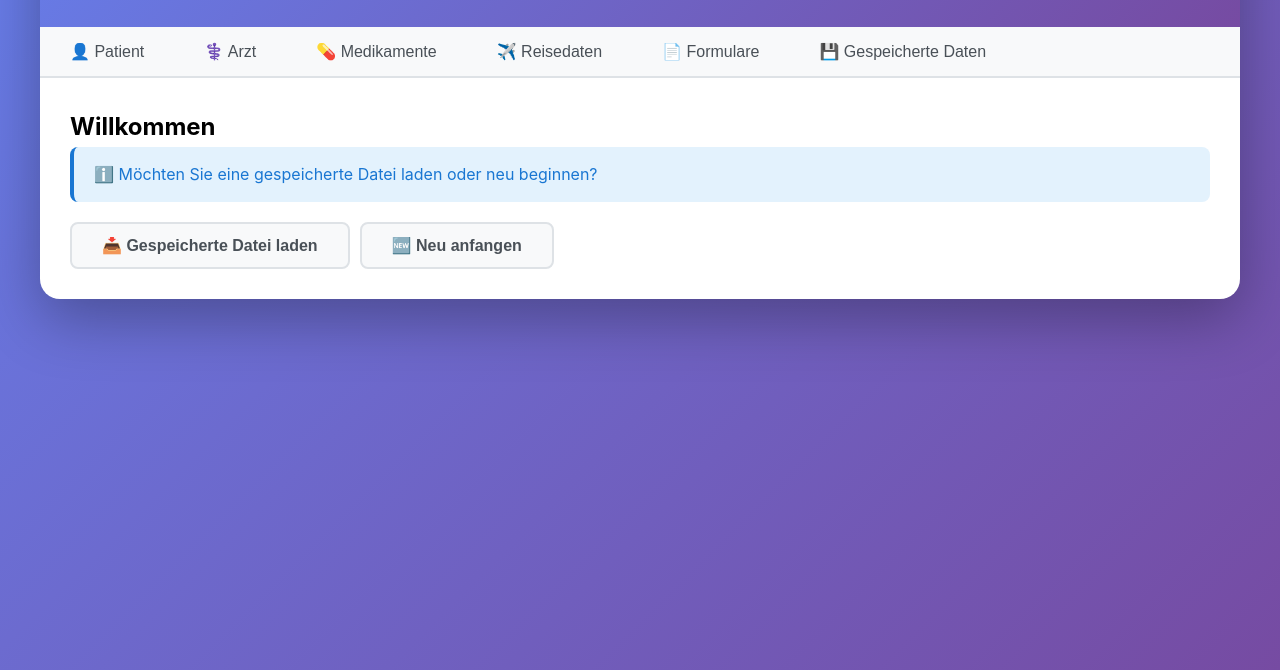
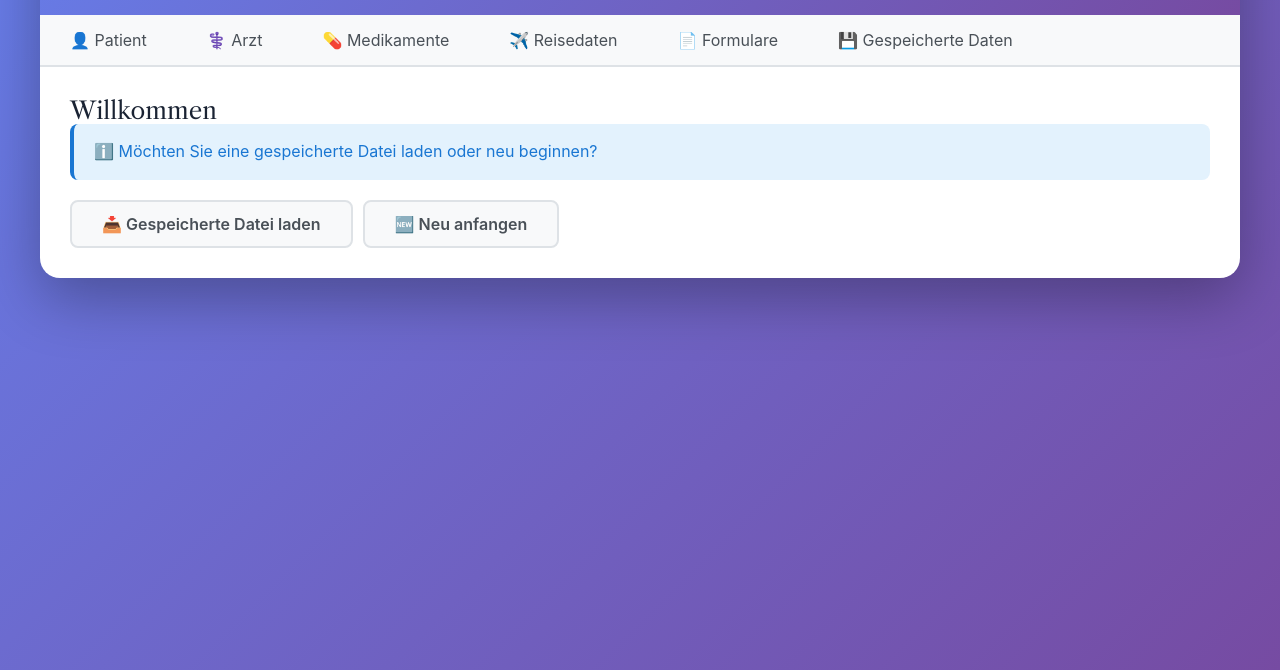
Before and after one commit to OliEder/btm-bescheinigung-app, a website built with webpack: page index.html in a window 1280 px wide. Shown: the part 130-800 px from the top of the page. Built offline with nearby package versions, Linux system fonts and the light colour scheme.

Commit message:
TP-C: base.css + components.css global aktiv (Optik kippt)

```diff
--- a/css/tokens/index.css
+++ b/css/tokens/index.css
@@ -1,10 +1,11 @@
-/* Nur die Variablen-Token-Dateien (reine Custom-Properties, optisch inert).
+/* Variablen-Token-Dateien (reine Custom-Properties) plus base.css.
    base.css setzt echte Element-Regeln (h1-h4 auf Libre Caslon, :focus-visible) und
-   wird deshalb erst in TP-C importiert, wenn die Optik komplett umgestellt wird —
-   im Übergangszustand von TP-A soll die App unverändert aussehen. */
+   wird ab TP-C importiert, da die Optik hier vollständig auf das Design System
+   umgestellt wird. */
 @import './fonts.css';
 @import './colors.css';
 @import './spacing.css';
 @import './typography.css';
 @import './elevation.css';
 @import './motion.css';
+@import './base.css';
--- a/js/app.js
+++ b/js/app.js
@@ -3,6 +3,7 @@
 // Look. Übergangszustand von TP-A: styles.css bleibt aktiv, die Optik kippt erst
 // ab TP-C. styles.css wird in TP-F entfernt.
 import '../css/tokens/index.css';
+import '../css/components.css';
 import '../css/styles.css';
 import medicationsData from '../data/medications.json';
 import substancesData from '../data/substances.json';
```
Also changed, not shown: test/tokens.test.js (+2 -5 lines).
